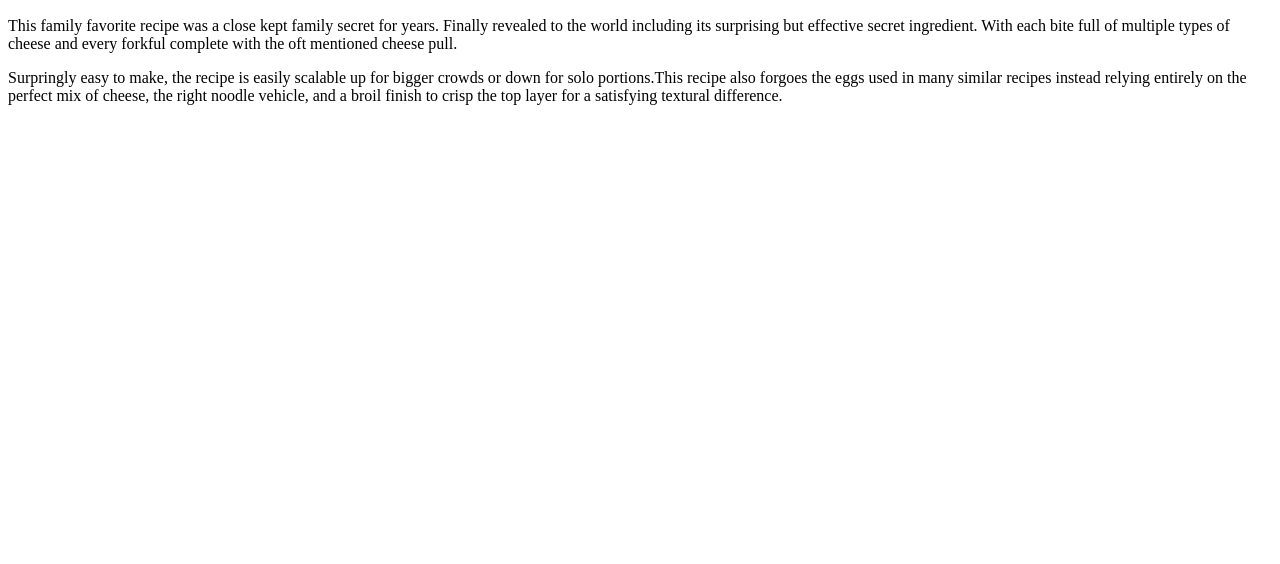
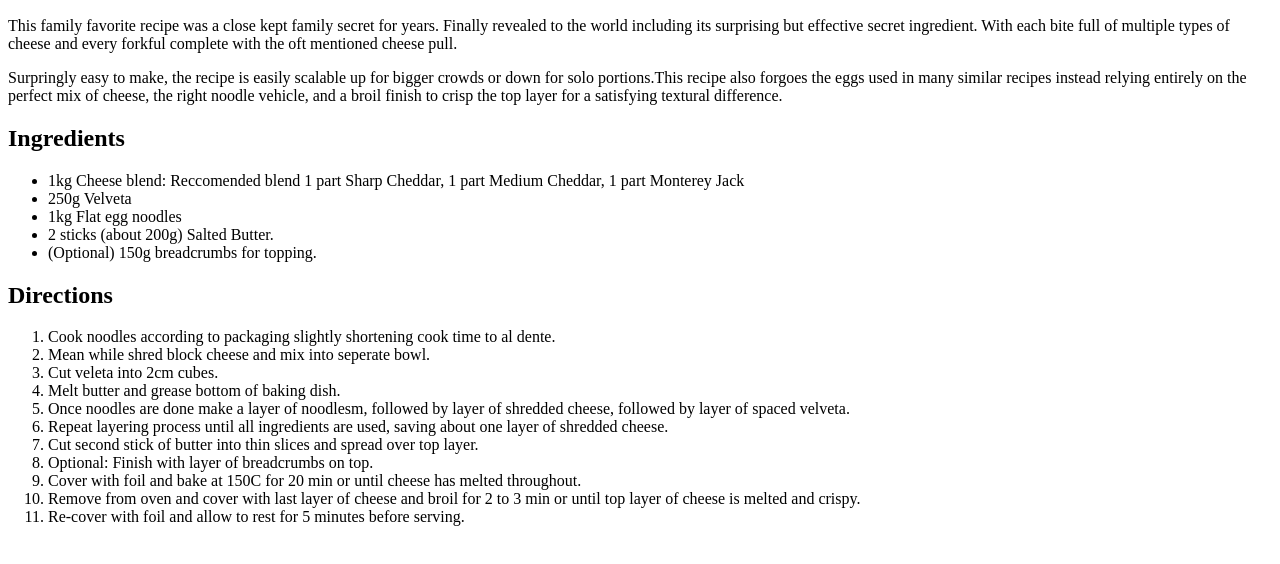
Before and after one commit to halefiretech/odin-recipes, a plain HTML site: page recipes/macandcheese.html in a window 1280 px wide. Shown: the part 136-700 px from the top of the page. Drawn offline with Linux system fonts and the light colour scheme.

Commit message:
Added index.html, added directions to macandcheese.html and minor spelling and grammar corrections.

```diff
--- a/recipes/macandcheese.html
+++ b/recipes/macandcheese.html
@@ -7,5 +7,27 @@
         <h2>Crowd Favorite Multi-Cheese Baked Macaronni and Cheese</h2>
         <p>This family favorite recipe was a close kept family secret for years. Finally revealed to the world including its surprising but effective secret ingredient. With each bite full of multiple types of cheese and every forkful complete with the oft mentioned cheese pull.</p>
         <p>Surpringly easy to make, the recipe is easily scalable up for bigger crowds or down for solo portions.This recipe also forgoes the eggs used in many similar recipes instead relying entirely on the perfect mix of cheese, the right noodle vehicle, and a broil finish to crisp the top layer for a satisfying textural difference.</p>
+        <h2>Ingredients</h2>
+        <ul>
+            <li>1kg Cheese blend: Reccomended blend 1 part Sharp Cheddar, 1 part Medium Cheddar, 1 part Monterey Jack</li>
+            <li>250g Velveta</li>
+            <li>1kg Flat egg noodles</li>
+            <li>2 sticks (about 200g) Salted Butter.</li>
+            <li>(Optional) 150g breadcrumbs for topping.</li>
+        </ul>
+        <h2>Directions</h2>
+        <ol>
+            <li>Cook noodles according to packaging slightly shortening cook time to al dente.</li>
+            <li>Mean while shred block cheese and mix into seperate bowl.</li>
+            <li>Cut veleta into 2cm cubes.</li>
+            <li>Melt butter and grease bottom of baking dish.</li>
+            <li>Once noodles are done make a layer of noodlesm, followed by layer of shredded cheese, followed by layer of spaced velveta.</li>
+            <li>Repeat layering process until all ingredients are used, saving about one layer of shredded cheese.</li>
+            <li>Cut second stick of butter into thin slices and spread over top layer.</li>
+            <li>Optional: Finish with layer of breadcrumbs on top.</li>
+            <li>Cover with foil and bake at 150C for 20 min or until cheese has melted throughout.
+            <li>Remove from oven and cover with last layer of cheese and broil for 2 to 3 min or until top layer of cheese is melted and crispy.</li>
+            <li>Re-cover with foil and allow to rest for 5 minutes before serving.</li>
+        </ol>
     </body>
 </html>
```
Also changed, not shown: index.html (added, +13 -0 lines).
